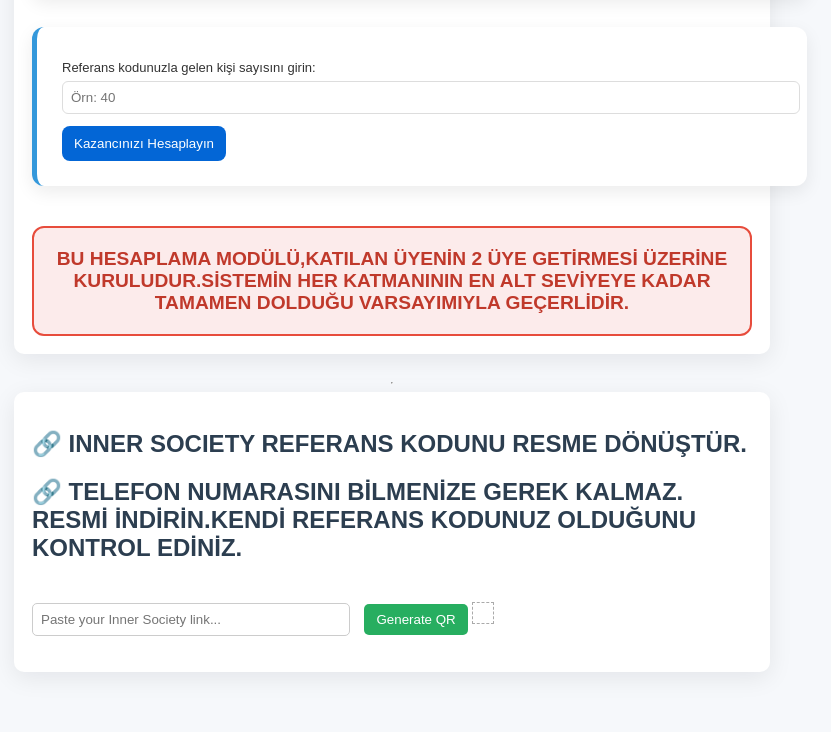
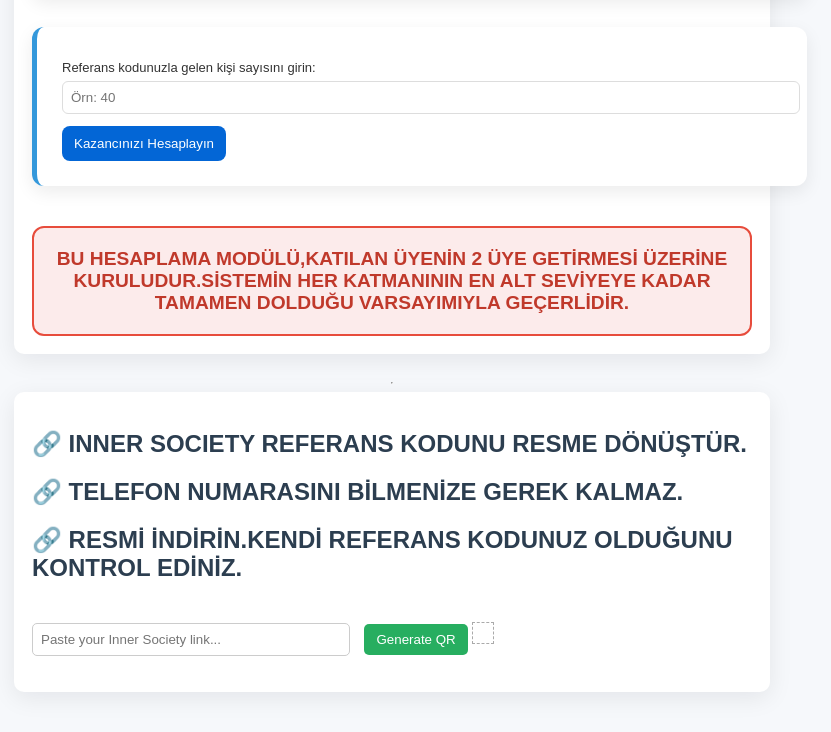
Before and after one commit to firstmurderer-innersociety/innersociety.co, a plain HTML site: page index.html in a window 1280 px wide. Shown: the part 656-1388 px from the top of the page, without its empty margins (248-1079 px from the left). Drawn offline with Linux system fonts and the light colour scheme.

Commit message:
Update index.html

```diff
--- a/index.html
+++ b/index.html
@@ -140,7 +140,7 @@
   <div class="card">
     <h2 style="color: #2C3E50;">🔗 INNER SOCIETY REFERANS KODUNU RESME DÖNÜŞTÜR.</h2>
     <h2 style="color: #2C3E50;">🔗 TELEFON NUMARASINI BİLMENİZE GEREK KALMAZ.
-    RESMİ İNDİRİN.KENDİ REFERANS KODUNUZ OLDUĞUNU KONTROL EDİNİZ.</h2>
+    <h2 style="color: #2C3E50;">🔗 RESMİ İNDİRİN.KENDİ REFERANS KODUNUZ OLDUĞUNU KONTROL EDİNİZ.</h2>
     <input type="text" id="link-input" placeholder="Paste your Inner Society link..."
            style="width: 300px; padding: 8px; border-radius: 5px; border: 1px solid #ccc;">
     <button onclick="generateQRCode()"
```
